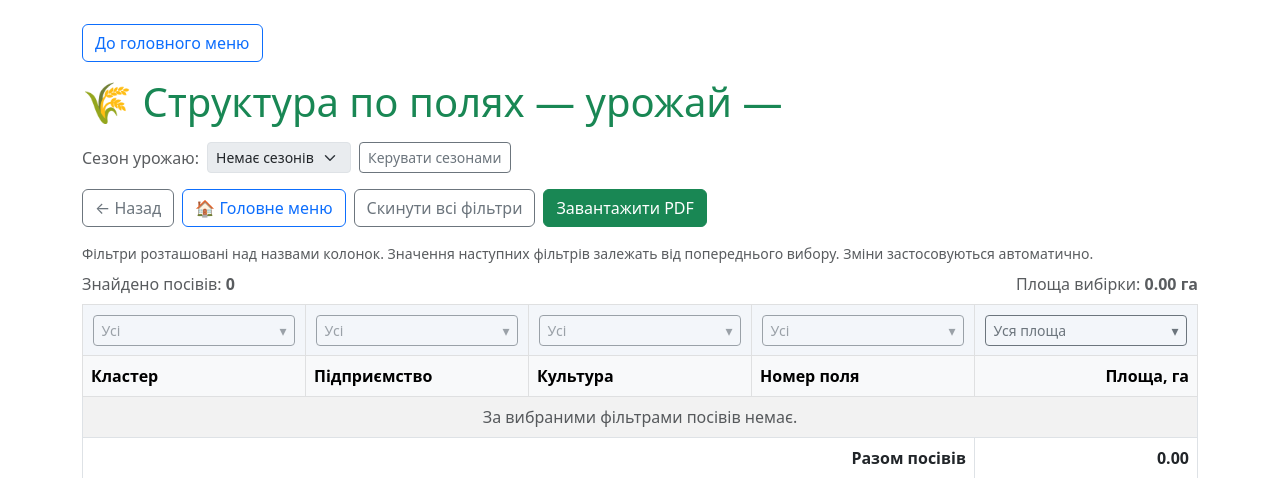
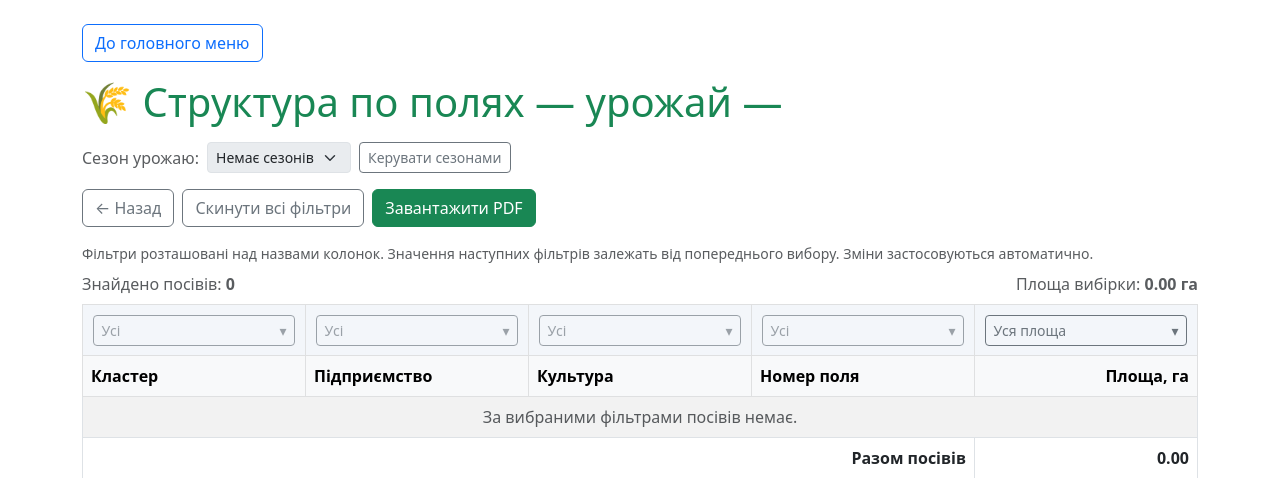
Before and after one commit to maksymvasylyna/agro_erp, a Flask app: page /structure/fields in a window 1280 px wide. Shown: the top 478 px of the page. Run offline with Flask 3, Linux system fonts and the light colour scheme; some libraries are stand-ins or nearby versions.

Commit message:
ui(structure): remove duplicated and inconsistently labeled home link

```diff
--- a/modules/structure/fields_structure/templates/fields_structure/index.html
+++ b/modules/structure/fields_structure/templates/fields_structure/index.html
@@ -29,7 +29,6 @@
 <div class="d-flex flex-wrap align-items-center justify-content-between gap-2 mb-3">
   <div class="d-flex flex-wrap align-items-center gap-2">
     <a href="{{ url_for('structure.index') }}" class="btn btn-outline-secondary">← Назад</a>
-    <a href="{{ url_for('index') }}" class="btn btn-outline-primary" id="back-to-main-menu">🏠 Головне меню</a>
     <button type="button" class="btn btn-outline-secondary" id="reset-all-filters">
       Скинути всі фільтри
     </button>
```
